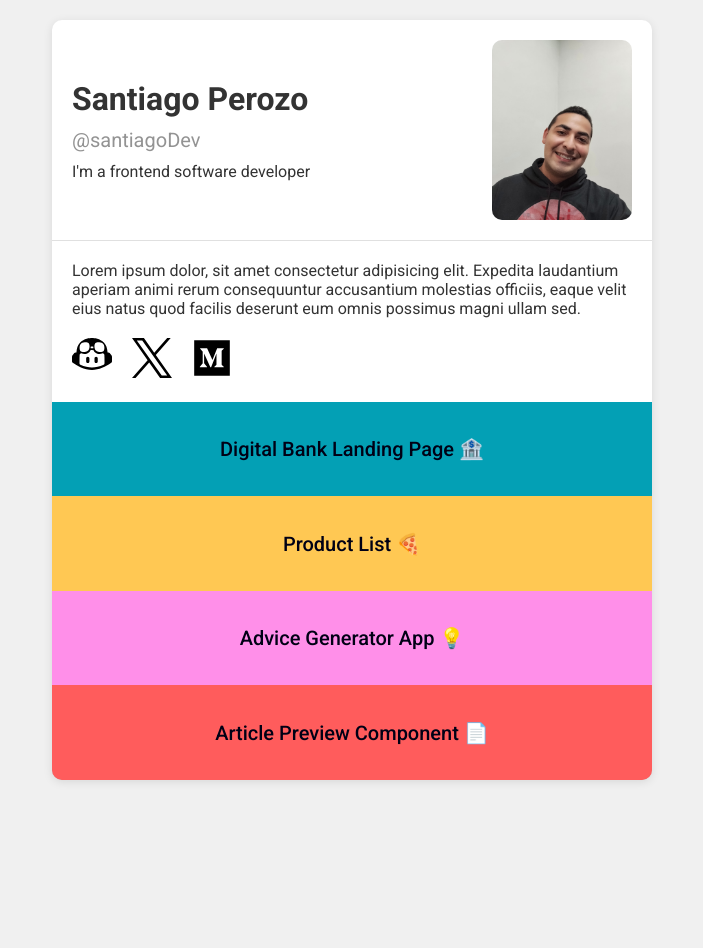
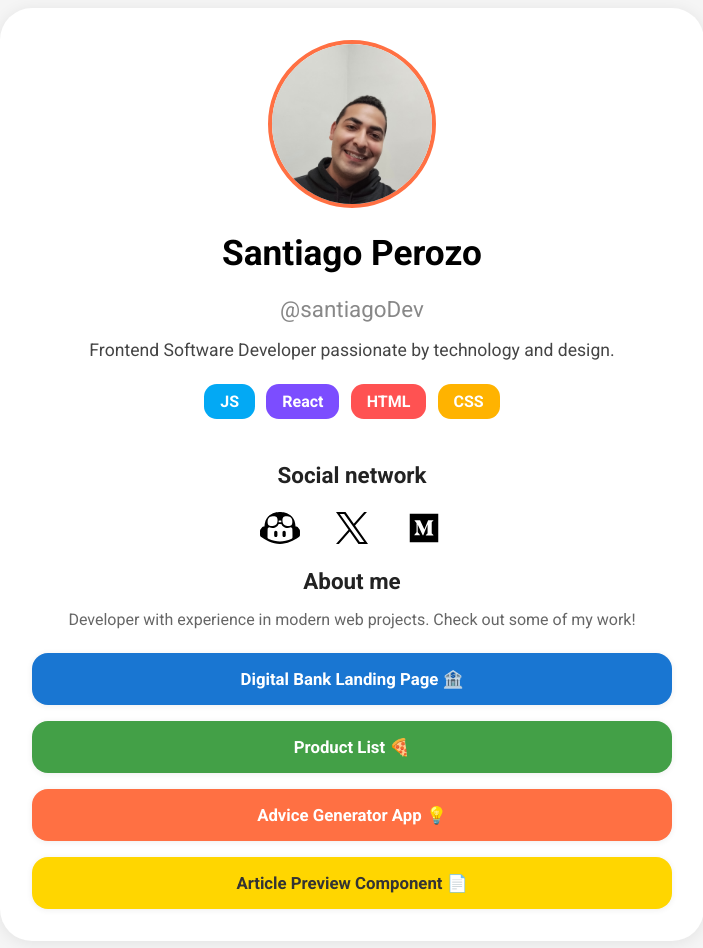
Before and after one commit to santiagodev10/Profile-card, a website built with webpack: page public/index.html in a window 1280 px wide. Shown: the whole page, without its empty margins (288-991 px from the left). Before the commit the page ends 800 px from the top, so only its background shows below. Built offline with nearby package versions, Linux system fonts and the light colour scheme.

Commit message:
change design of the card

```diff
--- a/public/index.html
+++ b/public/index.html
@@ -1,37 +1,49 @@
 <!DOCTYPE html>
 <html lang="en">
   <head>
-    <meta charset="UTF-8">
-    <meta name="viewport" content="width=device-width, initial-scale=1.0">
-    <link rel="preconnect" href="https://fonts.googleapis.com">
-    <link rel="preconnect" href="https://fonts.gstatic.com" crossorigin>
-    <link href="https://fonts.googleapis.com/css2?family=Public+Sans:ital,wght@0,100..900;1,100..900&family=Roboto:ital,wght@0,100..900;1,100..900&display=swap" rel="stylesheet">
-    <link rel="stylesheet" href="./styles.css">
+    <meta charset="UTF-8" />
+    <meta name="viewport" content="width=device-width, initial-scale=1.0" />
+    <title>Perfil - Santiago Perozo</title>
+    <link rel="stylesheet" href="./styles.css" />
+    <link rel="preconnect" href="https://fonts.googleapis.com" />
+    <link rel="preconnect" href="https://fonts.gstatic.com" crossorigin />
+    <link
+      href="https://fonts.googleapis.com/css2?family=Roboto:wght@400;700&display=swap"
+      rel="stylesheet"
+    />
     <script src="../src/index.js" defer></script>
-    <title>Santiago Perozo</title>
   </head>
   <body>
-    <div class="card">
-        <header>
-            <div class="profile">
-                <h1 class="profile--name">Santiago Perozo</h1>
-                <p class="profile--nickname">@santiagoDev</p>
-                <p class="profile--role">I'm a frontend software developer</p>
+    <div class="profile-card">
+      <div class="profile-photo">
+        <img src="./images/personal-photo.jpg" alt="Foto de Santiago Perozo" />
       </div>
-            <figure class="profile-image">
-                <img src="./images/personal-photo.jpg" alt="personal-photo">
-            </figure>
-        </header>
-        <span class="separator"></span>
-        <main id="links">
-            <p>Lorem ipsum dolor, sit amet consectetur adipisicing elit. Expedita laudantium aperiam animi rerum consequuntur accusantium molestias officiis, eaque velit eius natus quod facilis deserunt eum omnis possimus magni ullam sed.</p>
-            <ul class="social-links">
-                <li><a href="https://github.com/santiagodev10" target="_blank"><img src="./images/github-copilot-icon.svg" alt="" class="social-img"></a></li>
-                <li><a href="https://x.com/santiagoDev10" target="_blank"><img src="./images/logo-twitter.svg" alt="" class="social-img"></a></li>
-                <li><a href="https://medium.com/@sanxp18" target="_blank"><img src="./images/logo-medium.svg" alt="" class="social-img"></a></li>
-            </ul>
+      <h1>Santiago Perozo</h1>
+      <p class="username">@santiagoDev</p>
+      <p class="bio">
+        Frontend Software Developer passionate by technology and design.
+      </p>
+      <div class="skills">
+        <span class="skill skill-blue">JS</span>
+        <span class="skill skill-purple">React</span>
+        <span class="skill skill-red">HTML</span>
+        <span class="skill skill-orange">CSS</span>
+      </div>
+      <div class="social">
+        <h2>Social network</h2>
+        <div class="social-networks">
+          <a href="https://github.com/santiagodev10" target="_blank"><img src="./images/github-copilot-icon.svg" alt=""></a>
+          <a href="https://x.com/santiagoDev10" target="_blank"><img src="./images/logo-twitter.svg" alt=""></a>
+          <a href="https://medium.com/@sanxp18" target="_blank"><img src="./images/logo-medium.svg" alt=""></a>
+        </div>
+      </div>
+      <div class="about">
+        <h2>About me</h2>
+        <p>
+          Developer with experience in modern web projects. Check out some of my work!
+        </p>
+      </div>
       <div class="projects"></div>
-        </main>
     </div>
   </body>
 </html>
--- a/public/styles.css
+++ b/public/styles.css
@@ -1,151 +1,237 @@
-html {
-    font-size: 62.5%;
+body {
+  background: #f5f5f5;
+  font-family: "Roboto", sans-serif;
+  display: flex;
+  justify-content: center;
+  align-items: center;
 }
 
-* {
-    box-sizing: border-box;
-    margin: 0;
-    padding: 0;
-    list-style: none;
-    text-decoration: none;
+.profile-card {
+  background: #fff;
+  border-radius: 2rem;
+  box-shadow: 0 2px 16px rgba(0, 0, 0, 0.08);
+  padding: 2rem;
+  width: 100%;
+  max-width: 40rem;
+  text-align: center;
 }
 
-body {
-    display: flex;
-    justify-content: center;
-    height: 100vh;
-    padding: 20px;
-    font-family: "Roboto", sans-serif;
-    font-size: 1.6rem;
-    background-color: #f0f0f0;
-    color: #333;
+.profile-photo {
+  width: 10rem;
+  height: 10rem;
+  margin: 0 auto 1.5rem;
+  border-radius: 50%;
+  border: 4px solid #ff7043;
+  overflow: hidden;
+  display: flex;
+  align-items: center;
+  justify-content: center;
 }
 
-.card {
-    width: 100%;
-    height: 100%;
-    max-width: 600px;
-    background-color: #fff;
-    border-radius: 10px;
-    box-shadow: 0 2px 10px rgba(0, 0, 0, 0.1);
-    display: flex;
-    flex-direction: column;
-    align-items: center;
+.profile-photo img {
+  width: 100%;
+  object-fit: cover;
 }
 
-header {
-    width: 100%;
-    display: flex;
-    justify-content: space-between;
-    padding: 2rem 2rem 0rem;
+h1 {
+  font-size: 2.2rem;
+  margin-bottom: 0.2rem;
 }
 
-.profile {
-    display: flex;
-    flex-direction: column;
-    justify-content: center;
-    gap: 1rem;
+.username {
+  color: #888;
+  font-size: 1.4rem;
+  margin-bottom: 1rem;
 }
 
-.profile--nickname {
-    font-size: 2rem;
-    color: #939393;
+.bio {
+  font-size: 1.1rem;
+  color: #444;
+  margin-bottom: 1.5rem;
 }
 
-.profile-image {
-    width: 14rem;
-    height: 18rem;
+.skills {
+  display: flex;
+  justify-content: center;
+  gap: 0.7rem;
+  margin-bottom: 1.5rem;
 }
 
-.profile-image img {
-    width: 100%;
-    height: 100%;
-    border-radius: 10px;
+.skill {
+  padding: 0.5rem 1rem;
+  border-radius: 0.8rem;
+  color: #fff;
+  font-weight: bold;
+  font-size: 1rem;
 }
 
-
-.social-img {
-    width: 40px;
+.skill-blue {
+  background: #03a9f4;
+}
+.skill-purple {
+  background: #7c4dff;
+}
+.skill-red {
+  background: #ff5252;
+}
+.skill-orange {
+  background: #ffb300;
+}
+.skill-yellow {
+  background: #ffd600;
+  color: #333;
 }
 
-main {
-    height: 100vh;
-    display: flex;
-    flex-direction: column;
-    gap: 2rem;
+.about h2 {
+  font-size: 1.4rem;
+  margin-bottom: 0.3rem;
+  color: #222;
 }
 
-main p {
-    padding: 0rem 2rem;
+.about p {
+  font-size: 1rem;
+  color: #666;
+  margin-bottom: 1.5rem;
 }
 
-.social-links {
-    display: flex;
-    gap: 2rem;
-    padding: 0rem 2rem;
+.social {
+  display: flex;
+  flex-direction: column;
+  justify-content: center;
+  gap: 1.2rem;
+  margin-bottom: 1.5rem;
 }
 
-.social-links li:hover {
-    transform: scale(1.2);
-    transition: transform 0.5s ease;
+.social h2 {
+  font-size: 1.4rem;
+  color: #222;
+  margin-bottom: 0.3rem;
 }
 
+.social-networks {
+  display: flex;
+  justify-content: center;
+  gap: 1.5rem;
+}
+
+.social a {
+  color: #444;
+  font-size: 1.2rem;
+  text-decoration: none;
+  transition: color 0.2s;
+}
+
+.social a:hover {
+  color: #ff7043;
+}
+
+.social a img {
+  width: 3rem;
+  height: 2rem;
+  display: block;
+  object-fit: contain;
+  margin: 0 auto;
+  transition: filter 0.2s;
+  transition: transform 0.2s;
+}
+
+.social a:hover img {
+  filter: brightness(0.7) saturate(1.5);
+  transform: scale(1.1);
+}
+
+.actions {
+  display: flex;
+  gap: 1rem;
+  justify-content: center;
+}
+
+.follow {
+  background: #ff7043;
+  color: #fff;
+  border: none;
+  border-radius: 0.8rem;
+  padding: 0.7rem 1.5rem;
+  font-size: 1rem;
+  cursor: pointer;
+  font-weight: bold;
+  transition: background 0.2s;
+}
+
+.follow:hover {
+  background: #d84315;
+}
+
+.portfolio {
+  background: #3949ab;
+  color: #fff;
+  border-radius: 0.8rem;
+  padding: 0.7rem 1.5rem;
+  font-size: 1rem;
+  text-decoration: none;
+  font-weight: bold;
+  transition: background 0.2s;
+}
+
+.portfolio:hover {
+  background: #1a237e;
+}
+
+/* ...existing code... */
+
 .projects {
-    width: 100%;
-    height: 100%;
-    display: flex;
-    flex-direction: column;
-    align-items: center;
-    justify-content: center;
-    background-color: #b9b9b9;
-    border-radius: 0rem 0rem 1rem 1rem;
+  margin-top: 1.5rem;
+  display: flex;
+  flex-direction: column;
+  gap: 1rem;
 }
 
 .project {
-    width: 100%;
-    height: 100%;
-    display: flex;
-    align-items: center;
-    justify-content: center;
-    background-color: #b9b9b9;
-    cursor: pointer;
+  padding: 1rem;
+  border-radius: 1rem;
+  color: #fff;
+  font-weight: bold;
+  cursor: pointer;
+  transition: transform 0.1s, box-shadow 0.2s;
+  box-shadow: 0 1px 6px rgba(0, 0, 0, 0.07);
+  display: flex;
+  align-items: center;
+  justify-content: center;
+}
+
+.project-link {
+  color: inherit;
+  text-decoration: none;
+  font-size: 1.05rem;
+  width: 100%;
+  text-align: center;
+}
+
+.project1 {
+  background: #1976d2;
+}
+.project2 {
+  background: #43a047;
+}
+.project3 {
+  background: #ff7043;
+}
+.project4 {
+  background: #ffd600;
+  color: #333;
 }
 
 .project:hover {
-    transform: scale(1.05);
-    transition: transform 0.3s ease;
-    border-radius: 1rem;
-    box-shadow: 0 4px 20px rgba(0, 0, 0, 0.2);
+  transform: translateY(-3px) scale(1.02);
+  box-shadow: 0 4px 16px rgba(0, 0, 0, 0.12);
 }
 
-.project1 {
-    background-color: #03a0b5;
+@media (max-width: 500px) {
+  .projects {
+    gap: 0.7rem;
+  }
+  .project {
+    padding: 0.7rem;
+    font-size: 0.97rem;
+  }
 }
-
-.project2 {
-    background-color: #ffc853;
-}
-
-.project3 {
-    background-color: #ff8fe9;
-}
-
-.project4 {
-    background-color: #ff5c5c;
-    border-radius: 0rem 0rem 1rem 1rem;
-}
-
-.project-link {
-    font-size: 2rem;
-    font-weight: 500;
-    color: rgb(0, 0, 21);
-}
-
-/*utilities*/
-
-.separator {
-    width: 100%;
-    height: 1px;
-    background-color: #e0e0e0;
-    margin: 2rem 0;
-}
--- a/src/index.js
+++ b/src/index.js
@@ -48,5 +48,4 @@ const loadLinks = () => {
   });
 };
 
-// Llama la función para cargar los enlaces
 loadLinks();
```
Lines whose indentation alone changed are shown as unchanged.
